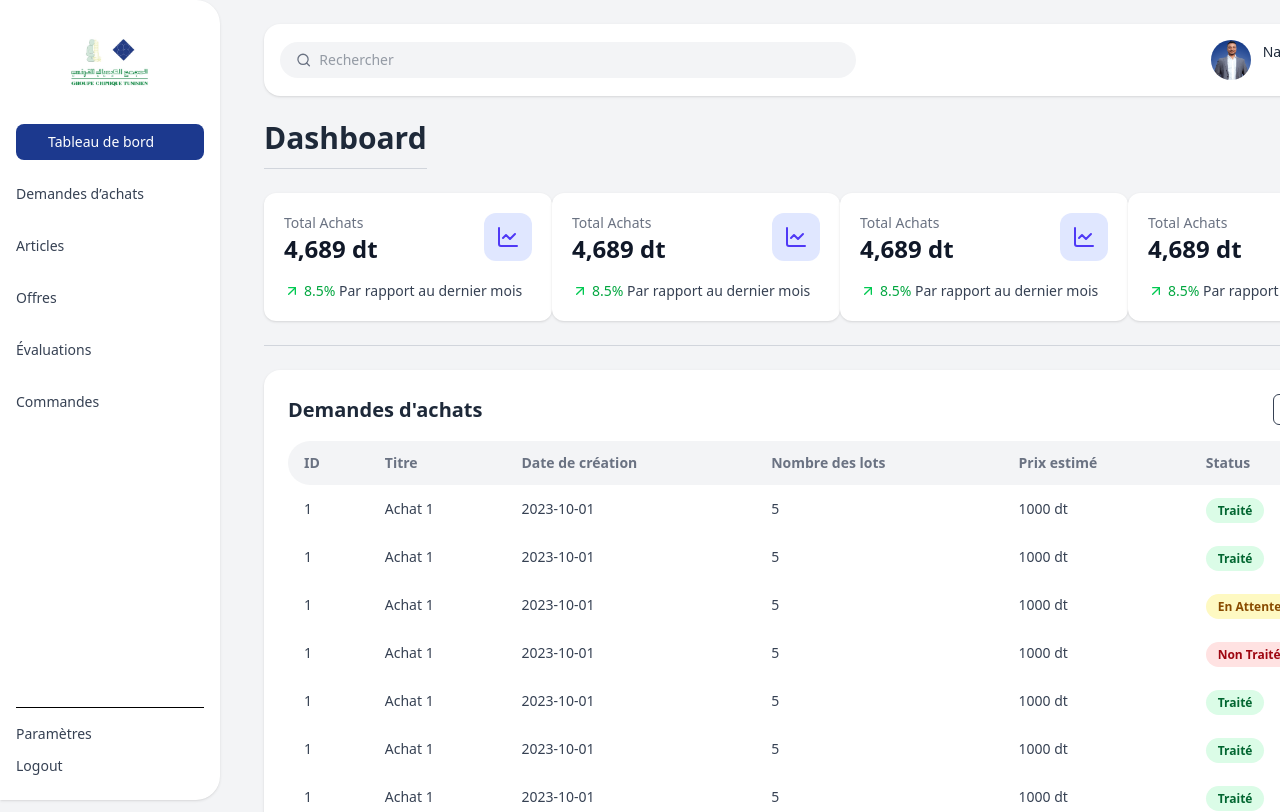
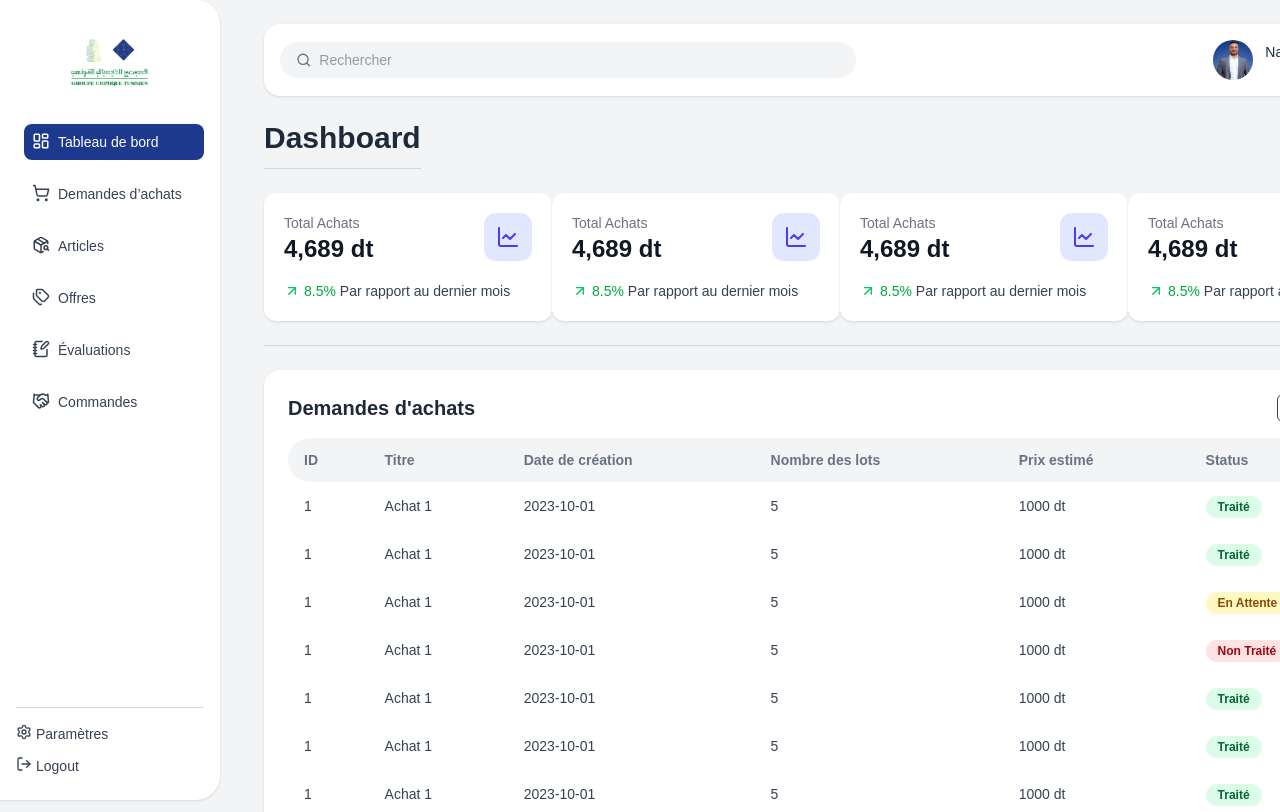
Before and after one commit to derdebej/stage_gct, a React (Vite) app in the folder react/: page /login in a window 1280 px wide. Shown: the top 812 px of the page. Built offline with nearby package versions, Linux system fonts and the light colour scheme.

Commit message:
Ajout de la page de connexion et mise à jour de l'interface utilisateur

```diff
--- /dev/null
+++ b/react/src/components/Login.tsx
@@ -0,0 +1,52 @@
+import React from "react";
+import logo from "../assets/Groupe_chimique_tunisien.jpg";
+
+const Login = () => {
+  return (
+    <div className=" bg-white p-8 rounded-2xl shadow-md w-full max-w-md border-1 border-gray-400">
+      <h2 className="text-2xl font-bold text-left text-gray-800 mb-6">
+        Connexion
+      </h2>
+
+      <form className="space-y-4">
+        <div className="mb-6">
+          <label className="block text-sm font-medium text-gray-700 mb-2">
+            Email
+          </label>
+          <input
+            type="email"
+            placeholder="Enter votre email"
+            className="w-full px-4 py-2 border rounded-md focus:outline-none focus:ring-2 focus:ring-blue-900"
+          />
+        </div>
+
+        <div>
+          <label className="block text-sm font-medium text-gray-700 mb-1">
+            Mot de passe
+          </label>
+          <input
+            type="password"
+            placeholder="Entrer votre mot de passe"
+            className="w-full px-4 py-2 border rounded-md focus:outline-none focus:ring-2 focus:ring-blue-900"
+          />
+        </div>
+        <div className="text-center text-xs text-gray-500 mt-2 mb-4">
+          Mot de passe oublié?
+        </div>
+
+        <button
+          type="submit"
+          className="w-full bg-blue-800 text-white font-semibold py-2 rounded-md hover:bg-blue-900 transition"
+        >
+          Se connecter
+        </button>
+        <div className="text-center text-sm text-gray-500 mt-4">
+          Vous n’avez pas de compte ?{" "}
+          <span className="font-bold text-black">Inscrivez-vous</span>
+        </div>
+      </form>
+    </div>
+  );
+};
+
+export default Login;
--- a/react/src/components/SideBar.tsx
+++ b/react/src/components/SideBar.tsx
@@ -1,5 +1,6 @@
 import React from "react";
 import logo from "../assets/Groupe_chimique_tunisien.jpg";
+import { LayoutDashboard ,ShoppingCart , PackageSearch , Handshake , NotebookPen , Tags ,Settings , LogOut} from "lucide-react";
 
 const SideBar = () => {
   return (
@@ -9,33 +10,33 @@ const SideBar = () => {
           <div className="mb-5 flex justify-center">
             <img src={logo} alt="GCT logo" className="h-20 object-contain" />
           </div>
-          <nav className="flex flex-col gap-4">
-            <button className="text-sm font-medium text-white bg-blue-900 rounded-lg py-2 px-8 text-left">
-              Tableau de bord
+          <nav className="flex flex-col gap-4 pl-2">
+            <button className="flex gap-2 text-sm font-medium text-white bg-blue-900 rounded-lg px-2 py-2 text-left">
+               <LayoutDashboard size={18}/>Tableau de bord
             </button>
-            <button className="text-sm text-gray-700 text-left hover:text-blue-900 hover:bg-gray-100 hover:rounded-lg py-2 ">
-              Demandes d’achats
+            <button className="flex gap-2 text-sm  text-gray-700 text-left hover:text-blue-900 hover:bg-gray-100 hover:rounded-lg py-2 px-2 ">
+              <ShoppingCart size={18} /> Demandes d’achats
             </button>
-            <button className="text-sm text-gray-700 text-left hover:text-blue-900 hover:bg-gray-100 hover:rounded-lg py-2 ">
-              Articles
+            <button className="flex gap-2 text-sm text-gray-700 text-left hover:text-blue-900 hover:bg-gray-100 hover:rounded-lg py-2 px-2 ">
+              <PackageSearch size={18} /> Articles
             </button>
-            <button className="text-sm text-gray-700 text-left hover:text-blue-900 hover:bg-gray-100 hover:rounded-lg py-2 ">
-              Offres
+            <button className="flex gap-2 text-sm text-gray-700 text-left hover:text-blue-900 hover:bg-gray-100 hover:rounded-lg py-2 px-2 ">
+              <Tags size={18} /> Offres
             </button>
-            <button className="text-sm text-gray-700 text-left hover:text-blue-900 hover:bg-gray-100 hover:rounded-lg py-2 ">
-              Évaluations
+            <button className="flex gap-2 text-sm text-gray-700 text-left hover:text-blue-900 hover:bg-gray-100 hover:rounded-lg py-2 px-2 ">
+              <NotebookPen size={18} /> Évaluations
             </button>
-            <button className="text-sm text-gray-700 text-left hover:text-blue-900 hover:bg-gray-100 hover:rounded-lg py-2 ">
-              Commandes
+            <button className="flex gap-2 text-sm text-gray-700 text-left hover:text-blue-900 hover:bg-gray-100 hover:rounded-lg py-2 px-2 ">
+              <Handshake size={18} /> Commandes
             </button>
           </nav>
         </div>
-        <div className="flex flex-col gap-3 border-t pt-4">
-          <button className="text-sm text-gray-700 text-left hover:text-blue-900">
-            Paramètres
+        <div className="flex flex-col gap-3 border-t border-gray-300 pt-4">
+          <button className="flex gap-1 text-sm text-gray-700 text-left hover:text-blue-900">
+            <Settings size={16} /> Paramètres
           </button>
-          <button className="text-sm text-gray-700 text-left hover:text-blue-900">
-            Logout
+          <button className="flex gap-1 text-sm text-gray-700 text-left hover:text-blue-900">
+            <LogOut size={16} /> Logout
           </button>
         </div>
       </div>
--- a/react/src/components/TableDA.tsx
+++ b/react/src/components/TableDA.tsx
@@ -11,7 +11,7 @@ const statusStyles: Record<string, string> = {
 };
 const TableDA: React.FC<TableDAProps> = ({ data }) => {
   return (
-    <div className="bg-white rounded-2xl shadow-sm p-6">
+    <div className="bg-white rounded-2xl shadow-sm p-6 mb-6">
       <div className="flex justify-between items-center mb-4">
         <h2 className="text-xl font-semibold text-gray-800">
           Demandes d'achats
@@ -46,7 +46,7 @@ const TableDA: React.FC<TableDAProps> = ({ data }) => {
           </thead>
           <tbody>
             {data.map((item, index) => (
-              <tr key={index} className="border-t">
+              <tr key={index} className="border-t hover:bg-gray-50 ">
                 <td className="py-3  px-4 text-sm text-gray-700">{item.id}</td>
                 <td className="py-3  px-4 text-sm text-gray-700">
                   {item.titre}
--- a/react/src/index.css
+++ b/react/src/index.css
@@ -1,4 +1,6 @@
 @import "tailwindcss";
+
 body {
   @apply bg-gray-100;
+  font-family: 'arial', sans-serif;
 }
```
Also changed, not shown: react/src/App.jsx (+22 -0 lines), react/src/assets/Groupe_chimique_tunisien-cropped.jpg (added), 1 other file (tests, documents, lock files or other folders).
